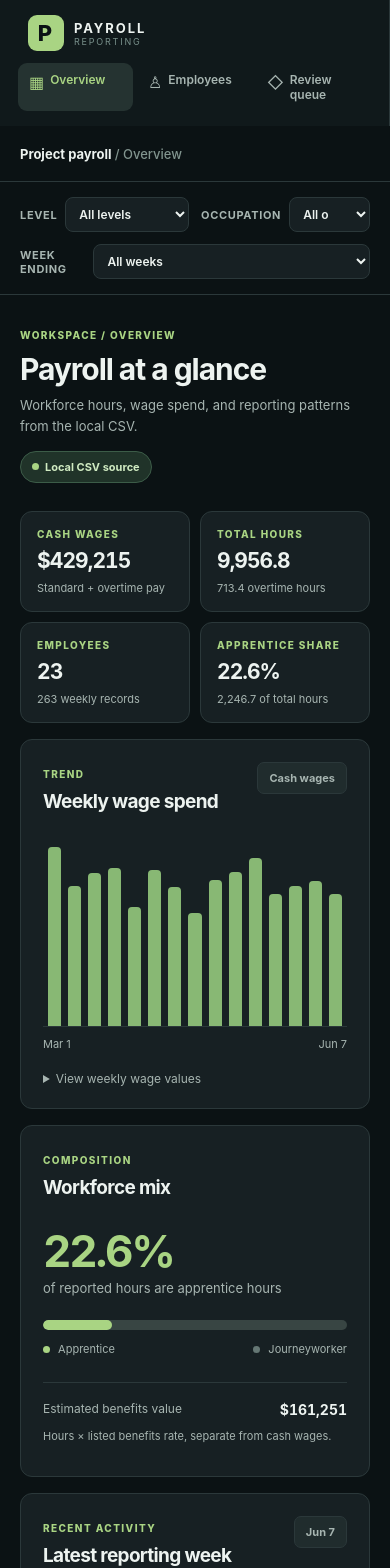
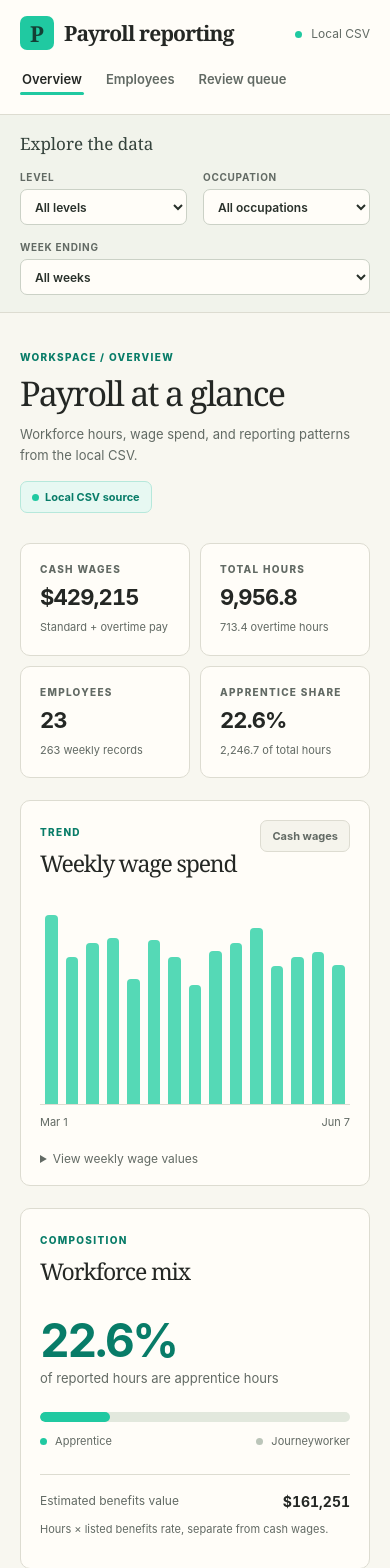
Before and after one commit to KaiElwood/payroll_data, a React (Vite) app: page / in a window 390 px wide. Shown: the top 1568 px of the page. Built offline with nearby package versions, Linux system fonts and the light colour scheme.

Commit message:
Adopt warm reporting visual system

```diff
--- a/src/App.tsx
+++ b/src/App.tsx
@@ -6,6 +6,11 @@ import Employees from './Employees'
 import Review from './Review'
 
 type Page = 'overview' | 'employees' | 'review'
+const pages: { key: Page; label: string }[] = [
+  { key: 'overview', label: 'Overview' },
+  { key: 'employees', label: 'Employees' },
+  { key: 'review', label: 'Review queue' },
+]
 
 export default function App() {
   const [page, setPage] = useState<Page>('overview')
@@ -19,9 +24,32 @@ export default function App() {
     (occupation === 'all' || row.occupation === occupation) &&
     (week === 'all' || row.weekEnding === week)
   ), [level, occupation, week])
+  const hasFilters = level !== 'all' || occupation !== 'all' || week !== 'all'
+
+  function clearFilters() {
+    setLevel('all')
+    setOccupation('all')
+    setWeek('all')
+  }
 
   return <div className="layout">
-    <aside className="sidebar"><div className="brand"><span className="brand-mark">P</span><div><strong>PAYROLL</strong><small>REPORTING</small></div></div><p className="sidebar-label">WORKSPACE</p><nav aria-label="Main navigation"><button className={page === 'overview' ? 'active' : ''} onClick={() => setPage('overview')}>▦ <span>Overview</span></button><button className={page === 'employees' ? 'active' : ''} onClick={() => setPage('employees')}>♙ <span>Employees</span></button><button className={page === 'review' ? 'active' : ''} onClick={() => setPage('review')}>◇ <span>Review queue</span></button></nav><div className="sidebar-foot"><i /> Local dataset <small>March–June 2025</small></div></aside>
-    <main className="main"><header className="topbar"><strong>Project payroll <span>/ {page === 'overview' ? 'Overview' : page === 'employees' ? 'Employees' : 'Review queue'}</span></strong><span>CSV reporting prototype</span></header><div className="filters" aria-label="Report filters"><label>Level<select value={level} onChange={(event) => setLevel(event.target.value)}><option value="all">All levels</option><option value="APPRENTICE">Apprentice</option><option value="JOURNEYWORKER">Journeyworker</option></select></label><label>Occupation<select value={occupation} onChange={(event) => setOccupation(event.target.value)}><option value="all">All occupations</option>{occupations.map((item) => <option key={item}>{item}</option>)}</select></label><label>Week ending<select value={week} onChange={(event) => setWeek(event.target.value)}><option value="all">All weeks</option>{weeks.map((item) => <option key={item.weekEnding} value={item.weekEnding}>{weekLabel(item.weekDate)}</option>)}</select></label><span className="filter-count">{rows.length} records</span></div>{page === 'overview' ? <Overview rows={rows} /> : page === 'employees' ? <Employees rows={rows} /> : <Review rows={rows} />}</main>
+    <header className="site-header">
+      <div className="brand"><span className="brand-mark">P</span><strong>Payroll reporting</strong></div>
+      <nav aria-label="Main navigation">
+        {pages.map((item) => <button key={item.key} className={page === item.key ? 'active' : ''} aria-current={page === item.key ? 'page' : undefined} onClick={() => setPage(item.key)}>{item.label}</button>)}
+      </nav>
+      <span className="header-note"><i /> Local CSV</span>
+    </header>
+    <main className="main">
+      <div className="filters" aria-label="Report filters">
+        <span className="filter-heading">Explore the data</span>
+        <label>Level<select value={level} onChange={(event) => setLevel(event.target.value)}><option value="all">All levels</option><option value="APPRENTICE">Apprentice</option><option value="JOURNEYWORKER">Journeyworker</option></select></label>
+        <label>Occupation<select value={occupation} onChange={(event) => setOccupation(event.target.value)}><option value="all">All occupations</option>{occupations.map((item) => <option key={item}>{item}</option>)}</select></label>
+        <label>Week ending<select value={week} onChange={(event) => setWeek(event.target.value)}><option value="all">All weeks</option>{weeks.map((item) => <option key={item.weekEnding} value={item.weekEnding}>{weekLabel(item.weekDate)}</option>)}</select></label>
+        <span className="filter-count">{rows.length} records</span>
+        {hasFilters && <button className="clear-filters" onClick={clearFilters}>Clear filters</button>}
+      </div>
+      {page === 'overview' ? <Overview rows={rows} /> : page === 'employees' ? <Employees rows={rows} /> : <Review rows={rows} />}
+    </main>
   </div>
 }
--- a/src/styles.css
+++ b/src/styles.css
@@ -1,117 +1,98 @@
 :root {
   font-family: Inter, ui-sans-serif, system-ui, sans-serif;
-  color: #edf3f0;
-  background: #0b1214;
+  color: #242724;
+  background: #f8f7f0;
   font-synthesis: none;
-  --surface: #172023;
-  --border: #2b383a;
-  --muted: #a7b5b1;
-  --accent: #a9d483;
+  --page: #f8f7f0;
+  --surface: #fffdf8;
+  --border: #dddcd1;
+  --muted: #626a64;
+  --teal: #20c9a1;
+  --teal-dark: #087c68;
 }
 * { box-sizing: border-box; }
 body { margin: 0; min-width: 320px; }
 button, select, input { font: inherit; }
 button { cursor: pointer; }
-button:focus-visible, select:focus-visible, input:focus-visible { outline: 2px solid var(--accent); outline-offset: 2px; }
-.layout { display: grid; grid-template-columns: 220px minmax(0, 1fr); min-height: 100vh; }
-.sidebar { display: flex; flex-direction: column; padding: 28px 16px; border-right: 1px solid var(--border); background: #10191b; }
-.brand { display: flex; align-items: center; gap: 10px; padding: 0 10px 44px; letter-spacing: .12em; }
-.brand-mark { display: grid; place-items: center; width: 36px; height: 36px; border-radius: 9px; background: var(--accent); color: #0b1214; font-size: 22px; font-weight: 800; }
-.brand strong { display: block; font-size: 13px; }
-.brand small { display: block; color: #78908b; font-size: 9px; letter-spacing: .2em; }
-.sidebar-label { padding: 0 14px; color: #77908b; font-size: 10px; font-weight: 700; letter-spacing: .16em; }
-.sidebar nav { display: grid; gap: 4px; }
-.sidebar nav button { display: flex; gap: 14px; width: 100%; padding: 12px 14px; border: 0; border-radius: 9px; background: transparent; color: var(--muted); text-align: left; font-size: 16px; }
-.sidebar nav button span { font-size: 13px; font-weight: 600; }
-.sidebar nav button.active, .sidebar nav button:hover { background: #253331; color: var(--accent); }
-.sidebar-foot { margin-top: auto; padding: 17px 12px 0; border-top: 1px solid var(--border); color: var(--muted); font-size: 12px; }
-.sidebar-foot i, .source-pill i { display: inline-block; width: 7px; height: 7px; margin-right: 6px; border-radius: 50%; background: var(--accent); }
-.sidebar-foot small { display: block; margin: 6px 0 0 17px; color: #78908b; }
-.main { min-width: 0; }
-.topbar { display: flex; align-items: center; justify-content: space-between; height: 72px; padding: 0 36px; border-bottom: 1px solid var(--border); }
-.topbar strong { font-size: 13px; }
-.topbar strong span { color: #81948e; font-weight: 500; }
-.topbar > span { color: var(--muted); font-size: 12px; }
-.filters { display: flex; align-items: center; flex-wrap: wrap; gap: 12px; min-height: 80px; padding: 14px 36px; border-bottom: 1px solid var(--border); }
-.filters label { display: flex; align-items: center; gap: 8px; color: var(--muted); font-size: 11px; font-weight: 700; text-transform: uppercase; letter-spacing: .06em; }
-.filters select { min-width: 130px; padding: 8px 24px 8px 9px; border: 1px solid var(--border); border-radius: 8px; background: var(--surface); color: #edf3f0; font-size: 12px; font-weight: 600; text-transform: none; letter-spacing: 0; }
-.filter-count { margin-left: auto; color: var(--muted); font-size: 12px; }
-.content { max-width: 1450px; margin: 0 auto; padding: 36px 36px 56px; }
-.page-title, .section-heading { display: flex; align-items: flex-start; justify-content: space-between; gap: 16px; }
-.page-title { margin-bottom: 28px; }
-.eyebrow, .caption { color: var(--accent); font-size: 10px; font-weight: 800; letter-spacing: .14em; text-transform: uppercase; }
-h1, h2, h3 { letter-spacing: -.035em; }
-h1 { margin: 8px 0 0; font-size: clamp(30px, 3vw, 42px); line-height: 1.2; }
-h2 { margin: 8px 0 0; font-size: 19px; }
-h3 { font-size: 16px; }
+button:focus-visible, select:focus-visible, input:focus-visible, summary:focus-visible { outline: 2px solid var(--teal-dark); outline-offset: 3px; }
+.layout { min-height: 100vh; }
+.site-header { display: flex; align-items: center; justify-content: space-between; gap: 25px; min-height: 82px; padding: 16px max(38px, calc((100vw - 1440px) / 2)); border-bottom: 1px solid var(--border); background: var(--surface); }
+.brand { display: flex; align-items: center; gap: 10px; white-space: nowrap; }
+.brand-mark { display: grid; place-items: center; width: 34px; height: 34px; border-radius: 7px; background: var(--teal); color: #143f35; font-family: Georgia, serif; font-size: 22px; font-weight: 700; }
+.brand strong { font-family: Georgia, 'Times New Roman', serif; font-size: 21px; letter-spacing: -.04em; }
+.site-header nav { display: flex; align-items: center; gap: 28px; }
+.site-header nav button { position: relative; padding: 11px 2px; border: 0; background: none; color: var(--muted); white-space: nowrap; font-size: 13px; font-weight: 600; }
+.site-header nav button.active { color: #242724; }
+.site-header nav button.active::after { position: absolute; right: 0; bottom: 3px; left: 0; height: 3px; border-radius: 2px; background: var(--teal); content: ''; }
+.site-header nav button:hover { color: var(--teal-dark); }
+.header-note { white-space: nowrap; color: var(--muted); font-size: 12px; }
+.header-note i, .source-pill i { display: inline-block; width: 7px; height: 7px; margin-right: 6px; border-radius: 50%; background: var(--teal); }
+.filters { display: flex; align-items: end; flex-wrap: wrap; gap: 16px; padding: 20px max(38px, calc((100vw - 1440px) / 2)); border-bottom: 1px solid var(--border); background: #f1f3eb; }
+.filter-heading { align-self: center; margin-right: 12px; color: #34423b; white-space: nowrap; font-family: Georgia, serif; font-size: 17px; }
+.filters label { display: grid; gap: 6px; min-width: 130px; color: var(--muted); font-size: 10px; font-weight: 700; letter-spacing: .07em; text-transform: uppercase; }
+.filters select { min-height: 36px; padding: 7px 27px 7px 10px; border: 1px solid #cbd1c6; border-radius: 7px; background: var(--surface); color: #28302a; font-size: 12px; font-weight: 600; letter-spacing: 0; text-transform: none; }
+.filter-count { margin-left: auto; align-self: center; color: var(--muted); font-size: 12px; }
+.clear-filters { align-self: center; padding: 7px 9px; border: 0; background: none; color: var(--teal-dark); font-size: 12px; font-weight: 700; }
+.clear-filters:hover { text-decoration: underline; }
+.content { max-width: 1440px; margin: 0 auto; padding: 44px 38px 65px; }
+.page-title, .section-heading { display: flex; align-items: flex-start; justify-content: space-between; gap: 18px; }
+.page-title { margin-bottom: 30px; }
+.eyebrow, .caption { color: var(--teal-dark); font-size: 10px; font-weight: 800; letter-spacing: .13em; text-transform: uppercase; }
+h1, h2, h3 { color: #242724; }
+h1, h2 { font-family: Georgia, 'Times New Roman', serif; font-weight: 500; letter-spacing: -.05em; }
+h1 { margin: 10px 0 0; font-size: clamp(34px, 3.7vw, 52px); line-height: 1.08; }
+h2 { margin: 7px 0 0; font-size: 23px; }
+h3 { margin: 26px 0 6px; font-size: 15px; }
 .muted { color: var(--muted); font-size: 13px; line-height: 1.6; }
-.page-title .muted { margin: 8px 0 0; }
-.source-pill, .pill { display: inline-flex; align-items: center; white-space: nowrap; padding: 8px 11px; border: 1px solid #3c5c48; border-radius: 100px; background: #203329; color: #d0ebc2; font-size: 11px; font-weight: 700; }
-.pill { border-color: var(--border); border-radius: 7px; background: #202c2d; color: var(--muted); }
-.stats { display: grid; grid-template-columns: repeat(4, minmax(0, 1fr)); gap: 16px; margin-bottom: 16px; }
-.stat, .panel { min-width: 0; padding: 22px; border: 1px solid var(--border); border-radius: 12px; background: var(--surface); }
-.stat { display: grid; gap: 8px; }
-.stat strong { font-size: clamp(23px, 2.2vw, 33px); letter-spacing: -.045em; font-variant-numeric: tabular-nums; white-space: nowrap; }
-.stat small, .hint { color: var(--muted); font-size: 11px; }
-.two-column { display: grid; grid-template-columns: minmax(0, 1.6fr) minmax(300px, 1fr); gap: 16px; margin-bottom: 16px; }
-.bars { display: flex; align-items: end; gap: 7px; height: 180px; margin-top: 34px; padding: 0 5px; border-bottom: 1px solid var(--border); }
+.page-title .muted { margin: 12px 0 0; }
+.source-pill, .pill { display: inline-flex; align-items: center; white-space: nowrap; padding: 8px 11px; border: 1px solid #b6e8db; border-radius: 7px; background: #e7f8f2; color: var(--teal-dark); font-size: 11px; font-weight: 700; }
+.pill { border-color: var(--border); background: #f5f4ec; color: var(--muted); }
+.stats { display: grid; grid-template-columns: repeat(4, minmax(0, 1fr)); gap: 18px; margin-bottom: 22px; }
+.stat, .panel { min-width: 0; padding: 28px; border: 1px solid var(--border); border-radius: 10px; background: var(--surface); }
+.stat { display: grid; gap: 9px; }
+.stat .caption { color: var(--muted); }
+.stat strong { font-size: clamp(24px, 2.5vw, 35px); font-weight: 650; letter-spacing: -.04em; font-variant-numeric: tabular-nums; white-space: nowrap; }
+.stat small, .hint { color: var(--muted); font-size: 11px; line-height: 1.5; }
+.two-column { display: grid; grid-template-columns: minmax(0, 1.55fr) minmax(300px, 1fr); gap: 22px; margin-bottom: 22px; }
+.bars { display: flex; align-items: end; gap: 8px; height: 190px; margin-top: 36px; padding: 0 5px; border-bottom: 1px solid var(--border); }
 .bar-slot { display: flex; align-items: end; flex: 1; height: 100%; }
-.bar { width: 100%; border-radius: 4px 4px 0 0; background: #88b874; }
-.bar-slot:hover .bar { background: var(--accent); }
+.bar { width: 100%; border-radius: 4px 4px 0 0; background: #55d9b6; }
+.bar-slot:hover .bar { background: var(--teal-dark); }
 .chart-labels, .mix-key { display: flex; justify-content: space-between; color: var(--muted); font-size: 11px; }
 .chart-labels { margin-top: 10px; }
-.hero-number { margin-top: 25px; color: var(--accent); font-size: 44px; font-weight: 750; letter-spacing: -.05em; font-variant-numeric: tabular-nums; }
+.chart-data { margin-top: 22px; color: var(--muted); font-size: 12px; }
+.chart-data summary { cursor: pointer; }
+.chart-data table { margin-top: 12px; }
+.hero-number { margin-top: 25px; color: var(--teal-dark); font-size: 46px; font-weight: 650; letter-spacing: -.05em; font-variant-numeric: tabular-nums; }
 .hero-number + .muted { margin: 0; }
-.mix-track { height: 10px; margin: 22px 0 12px; overflow: hidden; border-radius: 10px; background: #384543; }
-.mix-track span { display: block; height: 100%; border-radius: 10px; background: var(--accent); }
+.mix-track { height: 10px; margin: 23px 0 12px; overflow: hidden; border-radius: 10px; background: #e2e8dd; }
+.mix-track span { display: block; height: 100%; border-radius: 10px; background: var(--teal); }
 .mix-key i { display: inline-block; width: 7px; height: 7px; margin-right: 5px; border-radius: 50%; }
-.key-apprentice { background: var(--accent); }
-.key-journey { background: #657774; }
+.key-apprentice { background: var(--teal); }
+.key-journey { background: #bbc5b9; }
 .panel-divider { height: 1px; margin: 26px 0 18px; background: var(--border); }
 .summary-line { display: flex; justify-content: space-between; gap: 10px; color: var(--muted); font-size: 12px; }
-.summary-line strong { color: #edf3f0; font-size: 14px; font-variant-numeric: tabular-nums; }
-.week-stats { display: grid; grid-template-columns: repeat(4, 1fr); margin-top: 25px; }
+.summary-line strong { color: #242724; font-size: 14px; font-variant-numeric: tabular-nums; }
+.week-stats { display: grid; grid-template-columns: repeat(4, 1fr); margin-top: 26px; }
 .week-stats div { display: grid; gap: 8px; padding: 0 22px; border-left: 1px solid var(--border); }
-.week-stats div:first-child { border: 0; padding-left: 0; }
+.week-stats div:first-child { padding-left: 0; border: 0; }
 .week-stats span { color: var(--muted); font-size: 11px; }
 .week-stats strong { font-size: 20px; font-variant-numeric: tabular-nums; }
-@media (max-width: 1050px) { .stats { grid-template-columns: repeat(2, 1fr); } .two-column { grid-template-columns: 1fr; } }
-@media (max-width: 720px) {
-  .layout { display: block; }
-  .sidebar { padding: 15px 18px; }
-  .brand { padding-bottom: 12px; }
-  .sidebar-label, .sidebar-foot { display: none; }
-  .sidebar nav { display: flex; }
-  .sidebar nav button { padding: 9px 11px; }
-  .sidebar nav button span { font-size: 12px; }
-  .topbar { height: 56px; padding: 0 20px; }
-  .filters { padding: 15px 20px; }
-  .filters label { flex: 1 1 160px; }
-  .filters select { min-width: 0; width: 100%; }
-  .filter-count { display: none; }
-  .content { padding: 28px 20px 48px; }
-  .page-title { display: block; }
-  .source-pill { margin-top: 14px; }
-  .week-stats { grid-template-columns: repeat(2, 1fr); gap: 20px; }
-  .week-stats div { padding: 0; border: 0; }
-}
-@media (max-width: 450px) { .stats { gap: 10px; } .stat { padding: 16px; } .stat strong { font-size: 21px; } .topbar > span { display: none; } .sidebar nav button { gap: 6px; } }
-.employee-layout { display: grid; grid-template-columns: minmax(260px, 320px) minmax(0, 1fr); gap: 16px; }
+.employee-layout { display: grid; grid-template-columns: minmax(260px, 315px) minmax(0, 1fr); gap: 22px; }
 .employee-list { align-self: start; }
-.search-label { display: block; margin: 24px 0 7px; color: var(--muted); font-size: 11px; font-weight: 700; }
-input[type="search"] { width: 100%; padding: 10px 12px; border: 1px solid var(--border); border-radius: 8px; background: #10191b; color: #edf3f0; font-size: 13px; }
-.employee-items { display: grid; gap: 5px; max-height: 650px; margin-top: 15px; overflow: auto; }
-.employee-item { display: flex; justify-content: space-between; align-items: center; gap: 8px; width: 100%; padding: 12px; border: 1px solid transparent; border-radius: 8px; background: transparent; color: #edf3f0; text-align: left; }
-.employee-item.selected, .employee-item:hover { border-color: #4d6a55; background: #26382d; }
+.search-label { display: block; margin: 25px 0 8px; color: var(--muted); font-size: 11px; font-weight: 700; }
+input[type="search"] { width: 100%; padding: 10px 12px; border: 1px solid #cbd1c6; border-radius: 7px; background: #fff; color: #242724; font-size: 13px; }
+.employee-items { display: grid; gap: 4px; max-height: 650px; margin-top: 15px; overflow: auto; }
+.employee-item { display: flex; justify-content: space-between; align-items: center; gap: 8px; width: 100%; padding: 12px; border: 0; border-left: 3px solid transparent; border-radius: 6px; background: transparent; color: #242724; text-align: left; }
+.employee-item.selected, .employee-item:hover { border-left-color: var(--teal); background: #e9f7f0; }
 .employee-item strong, .employee-item small { display: block; }
 .employee-item strong { font-size: 13px; }
 .employee-item small { margin-top: 5px; color: var(--muted); font-size: 11px; }
-.employee-hours { white-space: nowrap; color: var(--accent); font-size: 12px; font-variant-numeric: tabular-nums; }
+.employee-hours { white-space: nowrap; color: var(--teal-dark); font-size: 12px; font-variant-numeric: tabular-nums; }
 .detail-metrics { display: grid; grid-template-columns: repeat(3, 1fr); gap: 10px; margin: 24px 0; }
-.detail-metrics div { display: grid; gap: 7px; padding: 14px; border: 1px solid var(--border); border-radius: 8px; background: #121b1d; }
+.detail-metrics div { display: grid; gap: 7px; padding: 15px; border: 1px solid var(--border); border-radius: 7px; background: #f8f9f3; }
 .detail-metrics span { color: var(--muted); font-size: 11px; }
 .detail-metrics strong { font-size: 17px; font-variant-numeric: tabular-nums; }
-.employee-detail h3 { margin: 26px 0 5px; }
 .employee-detail .hint { margin: 5px 0 0; }
 .table-scroll { overflow-x: auto; }
 table { width: 100%; border-collapse: collapse; font-size: 12px; }
@@ -119,25 +100,38 @@ th, td { padding: 11px 10px; border-bottom: 1px solid var(--border); text-align:
 th:first-child, td:first-child { text-align: left; }
 thead th { color: var(--muted); font-size: 10px; text-transform: uppercase; letter-spacing: .07em; }
 tbody th { font-weight: 500; text-align: left; }
-.chart-data { margin-top: 20px; color: var(--muted); font-size: 12px; }
-.chart-data summary { cursor: pointer; }
-.chart-data table { margin-top: 12px; }
-@media (max-width: 1050px) { .employee-layout { grid-template-columns: 1fr; } .employee-items { grid-template-columns: repeat(2, 1fr); max-height: 260px; } }
-@media (max-width: 600px) { .employee-items { grid-template-columns: 1fr; } .detail-metrics { grid-template-columns: 1fr; } }
 .rule-panel { margin-bottom: 20px; }
 .rule-panel .muted { max-width: 900px; margin-bottom: 0; }
 .review-controls { display: flex; flex-wrap: wrap; gap: 8px; margin-bottom: 16px; }
-.review-controls button { padding: 9px 14px; border: 1px solid var(--border); border-radius: 8px; background: var(--surface); color: var(--muted); font-size: 12px; text-transform: capitalize; }
-.review-controls button.active { border-color: #608462; color: var(--accent); background: #26382d; }
+.review-controls button { padding: 9px 14px; border: 1px solid var(--border); border-radius: 7px; background: var(--surface); color: var(--muted); font-size: 12px; text-transform: capitalize; }
+.review-controls button.active { border-color: #87d8c4; color: var(--teal-dark); background: #e7f8f2; }
 .flag-list { display: grid; gap: 12px; }
-.flag-card { padding: 20px 22px; }
+.flag-card { padding: 22px 28px; }
 .flag-top, .flag-main { display: flex; align-items: flex-start; justify-content: space-between; gap: 15px; }
 .flag-category { color: var(--muted); font-size: 11px; text-transform: capitalize; }
-.flag-pill { display: inline-block; padding: 5px 8px; border: 1px solid #657756; border-radius: 6px; color: #d6ebb5; font-size: 10px; font-weight: 700; }
-.flag-pill.high { border-color: #91664d; color: #f0be95; }
+.flag-pill { display: inline-block; padding: 5px 8px; border: 1px solid #a6d9c9; border-radius: 6px; background: #e7f8f2; color: var(--teal-dark); font-size: 10px; font-weight: 700; }
+.flag-pill.high { border-color: #efd1a0; background: #fff2d9; color: #8c5b17; }
 .flag-main { margin-top: 13px; }
-.flag-main h2 { margin: 0; font-size: 17px; }
-.flag-main .muted { margin: 5px 0 0; }
-.flag-main strong { color: var(--accent); white-space: nowrap; font-size: 19px; font-variant-numeric: tabular-nums; }
-.flag-reason { margin: 14px 0 0; color: #c7d4cd; font-size: 12px; line-height: 1.5; }
-@media (max-width: 600px) { .flag-main { display: block; } .flag-main strong { display: block; margin-top: 12px; } }
+.flag-main h2 { margin: 0; font-size: 21px; }
+.flag-main .muted { margin: 6px 0 0; }
+.flag-main strong { color: var(--teal-dark); white-space: nowrap; font-size: 19px; font-variant-numeric: tabular-nums; }
+.flag-reason { margin: 15px 0 0; color: #39463e; font-size: 12px; line-height: 1.6; }
+@media (max-width: 1050px) { .stats { grid-template-columns: repeat(2, 1fr); } .two-column, .employee-layout { grid-template-columns: 1fr; } .employee-items { grid-template-columns: repeat(2, 1fr); max-height: 270px; } }
+@media (max-width: 720px) {
+  .site-header { flex-wrap: wrap; gap: 10px 20px; padding: 16px 20px; }
+  .site-header nav { order: 3; width: 100%; gap: 20px; overflow-x: auto; }
+  .header-note { margin-left: auto; }
+  .filters { padding: 17px 20px; }
+  .filter-heading { width: 100%; }
+  .filters label { flex: 1 1 150px; }
+  .filters select { width: 100%; }
+  .filter-count { margin-left: 0; }
+  .content { padding: 32px 20px 50px; }
+  .page-title { display: block; }
+  .source-pill { margin-top: 16px; }
+  .week-stats { grid-template-columns: repeat(2, 1fr); gap: 20px; }
+  .week-stats div { padding: 0; border: 0; }
+}
+@media (max-width: 600px) { .employee-items, .detail-metrics { grid-template-columns: 1fr; } .flag-main { display: block; } .flag-main strong { display: block; margin-top: 12px; } }
+@media (max-width: 450px) { .stats { gap: 10px; } .stat, .panel { padding: 19px; } .stat strong { font-size: 22px; } .filter-count { display: none; } }
+@media (prefers-reduced-motion: reduce) { *, *::before, *::after { scroll-behavior: auto !important; } }
```
